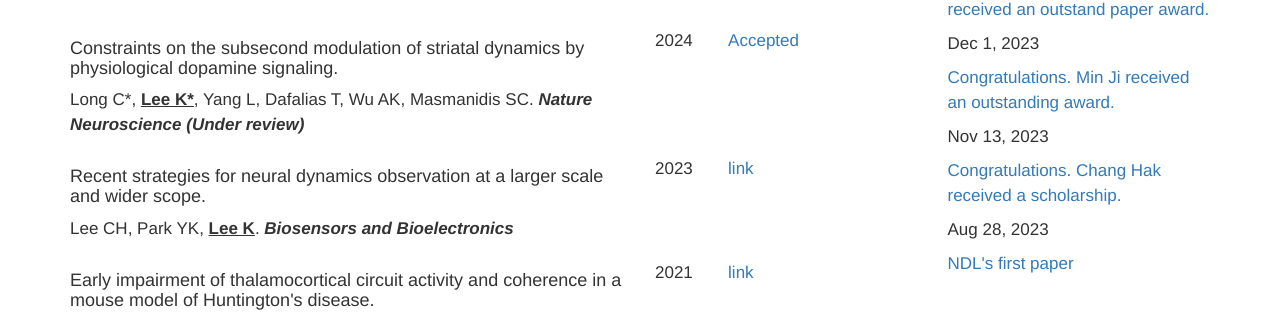
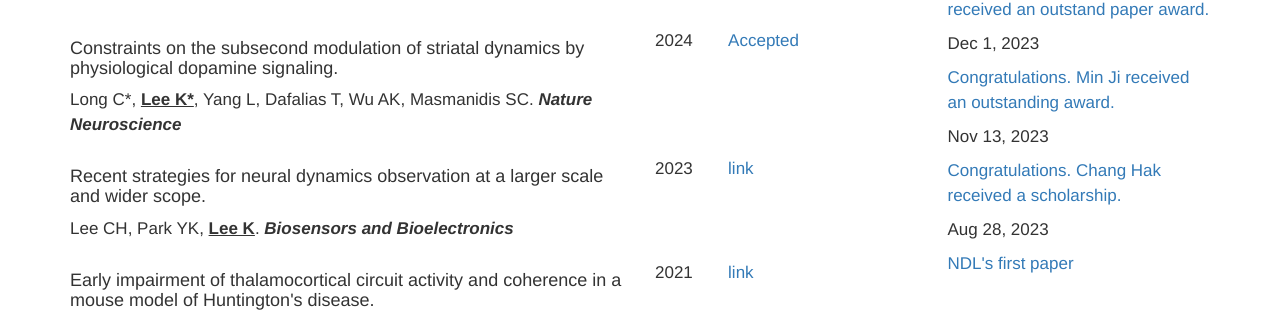
Before and after one commit to kleelab/kleelab.github.io, a Jekyll site: the page built from publications.html, in a window 1280 px wide and 900 px high. Shown: the part 221-533 px from the top of the window. Built offline with Jekyll 4.4.1, drawn with Linux system fonts in a browser that asks for light colours; nearby versions of some CDN libraries; a style sheet for code colours, icons or effects is not loaded.

Commit message:
Update publications.yml

```diff
--- a/_data/publications.yml
+++ b/_data/publications.yml
@@ -3,7 +3,7 @@
 - title: >
     Constraints on the subsecond modulation of striatal dynamics by physiological dopamine signaling.
   author: >
-    Long C*, <b><u>Lee K*</u></b>, Yang L, Dafalias T, Wu AK, Masmanidis SC. <b><I>Nature Neuroscience (Under review)</I></b>
+    Long C*, <b><u>Lee K*</u></b>, Yang L, Dafalias T, Wu AK, Masmanidis SC. <b><I>Nature Neuroscience</I></b>
   image:
   year: 2024
   repo:
```
